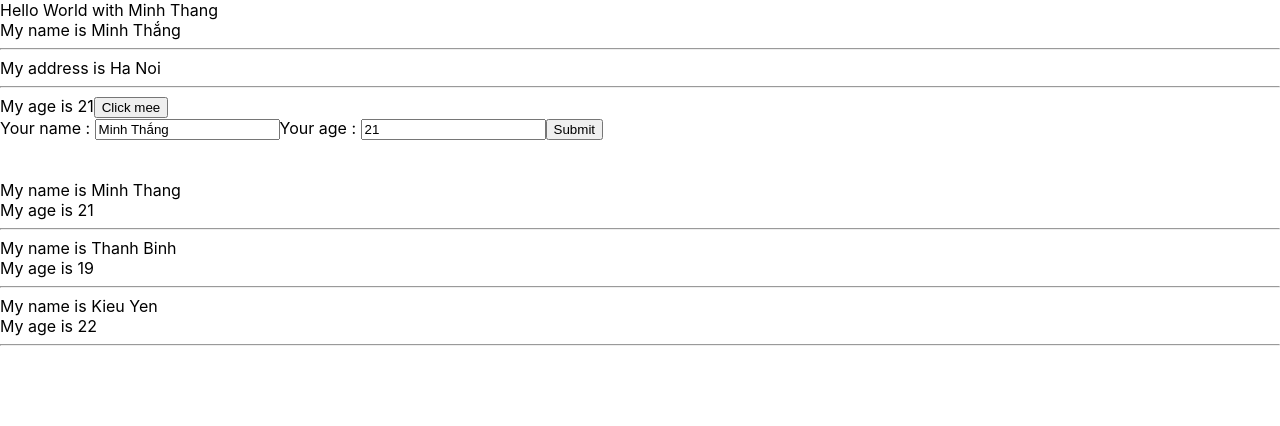
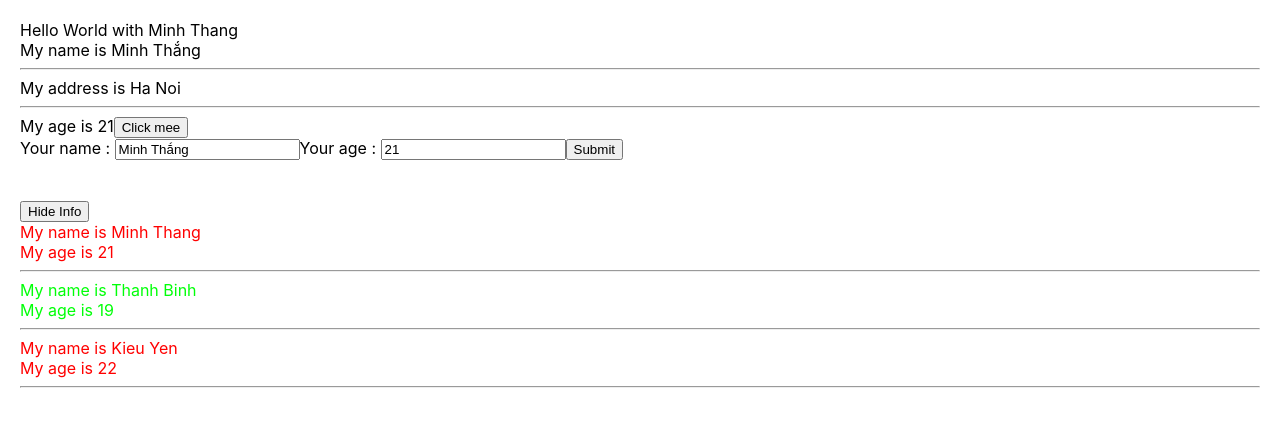
Before and after one commit to Thang-Nguyen-Minh/REACTJS-AGAIN, a React (Create React App) app: page / in a window 1280 px wide. Shown: the top 426 px of the page. Built offline with nearby package versions, Linux system fonts and the light colour scheme.

Commit message:
Conditional Output - Sử dụng câu điều kiện

```diff
--- a/src/App.css
+++ b/src/App.css
@@ -1,4 +1,5 @@
 body {
+  padding : 20px;
   margin: 0;
   font-family: -apple-system, BlinkMacSystemFont, 'Segoe UI', 'Roboto', 'Oxygen',
     'Ubuntu', 'Cantarell', 'Fira Sans', 'Droid Sans', 'Helvetica Neue',
@@ -6,7 +7,12 @@ body {
   -webkit-font-smoothing: antialiased;
   -moz-osx-font-smoothing: grayscale;
 }
-
+.red{
+  color: red;
+}
+.green{
+  color: #00ff08;
+}
 code {
   font-family: source-code-pro, Menlo, Monaco, Consolas, 'Courier New',
     monospace;
--- a/src/components/DisplayInfo.js
+++ b/src/components/DisplayInfo.js
@@ -1,18 +1,33 @@
 import React from 'react'
 class DisplayInfo extends React.Component{
+    state = {
+        showInfo: true
+    }
+    handleClick = (event) => {
+        this.setState({
+            showInfo: !this.state.showInfo
+        })
+    }
     render(){
         //destructuring
         const {listUsers} = this.props;
         //const listUsers = this.props.listUsers;
+
         return (
             <div>
+                <button onClick={(event)=>{this.handleClick(event)}}>
+                    {this.state.showInfo ? 'Hide Info' : 'Show Info'}
+                </button>
                 {listUsers.map(user => {
                     return (
-                        <div key={user.id}>
-                            <div>My name is {user.name}</div>
-                            <div>My age is {user.age}</div>
-                            <hr/>
+                        <div>
+                            {this.state.showInfo && <div key={user.id} className={user.age > 20 ? "red" : "green"}>
+                                <div>My name is {user.name}</div>
+                                <div>My age is {user.age}</div>
+                                <hr/>
+                            </div>}
                         </div>
+
                     )
                 })}
             </div>
--- a/src/components/MyComponent.js
+++ b/src/components/MyComponent.js
@@ -25,6 +25,7 @@ class MyComponent extends React.Component{
     render(){
         return (
             <div>
+
                 <UserInfo />
                 <br/> <br/>
                 <DisplayInfo listUsers={this.state.listUsers} />
--- a/src/index.js
+++ b/src/index.js
@@ -8,9 +8,7 @@ import store from './redux/store';
 const root = ReactDOM.createRoot(document.getElementById('root'));
 root.render(
   <Provider store={store}>
-    <React.StrictMode>
       <App />
-    </React.StrictMode>
   </Provider>
 );
 
```
